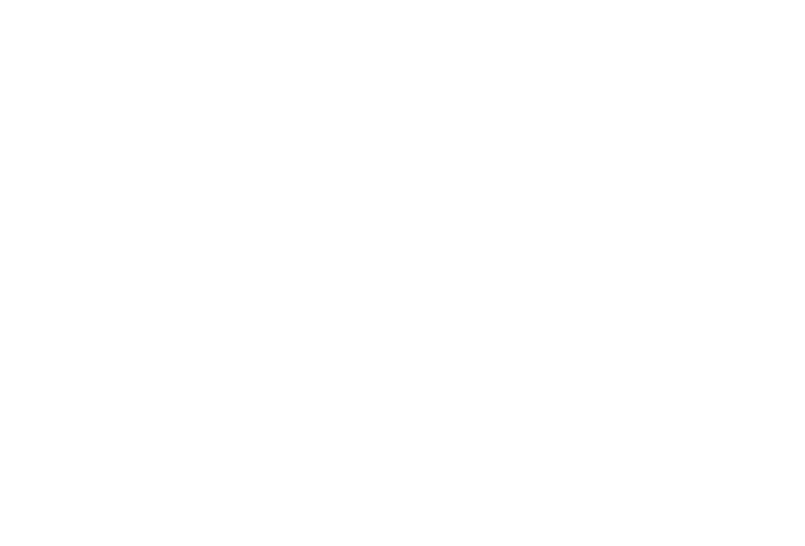
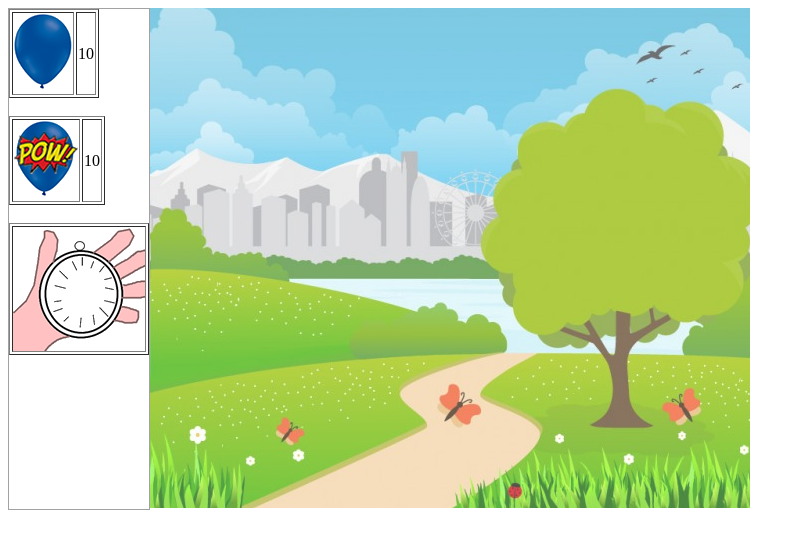
Before and after one commit to reginaldoledes/game_estourando_baloes_udemy, a plain HTML site: page jogo.html in a window 1280 px wide. Shown: the whole page, without its empty margins (0-805 px from the left). Drawn offline with Linux system fonts and the light colour scheme.

Commit message:
Estrutura

```diff
--- a/jogo.html
+++ b/jogo.html
@@ -8,7 +8,43 @@
 	</head>
 
 	<body>
+		<div style="float:left; width: auto; height: 500px; background: white; border: solid 1px #A2A2A2">
 
+			<table border="1">
+				<tr>
+					<td>
+						<img src="imagens/balao_azul_grande.png" alt="Balao Azul Grande">
+					</td>
+					<td>
+						10
+					</td>
+				</tr>
+			</table>
+			<br>
+			<table border="1">
+				<tr>
+					<td>
+						<img src="imagens/balao_azul_grande_estourado.png" alt="Balao Azul Grande">
+					</td>
+					<td>
+						10
+					</td>
+				</tr>
+			</table>
+			<br>
+
+			<table border="1" style="width: 140px; height: 132px;">
+				<tr>
+					<td	style="background: url('imagens/cronometro.png')">
+
+					</td>
+				</tr>
+			</table>
+
+		</div>
+		<div class="" style="float: left; width: 600px; height: 500px; background: url('imagens/cenario.png'); background-position: bottom;">
+
+		</div>
 	</body>
 
 </html>
```
Also changed, not shown: index.html (+16 -1 lines).
